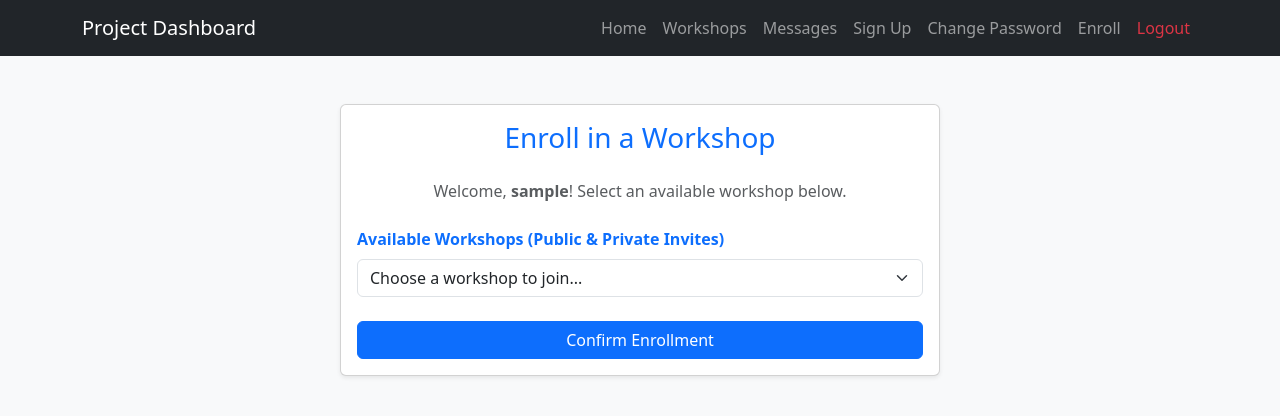
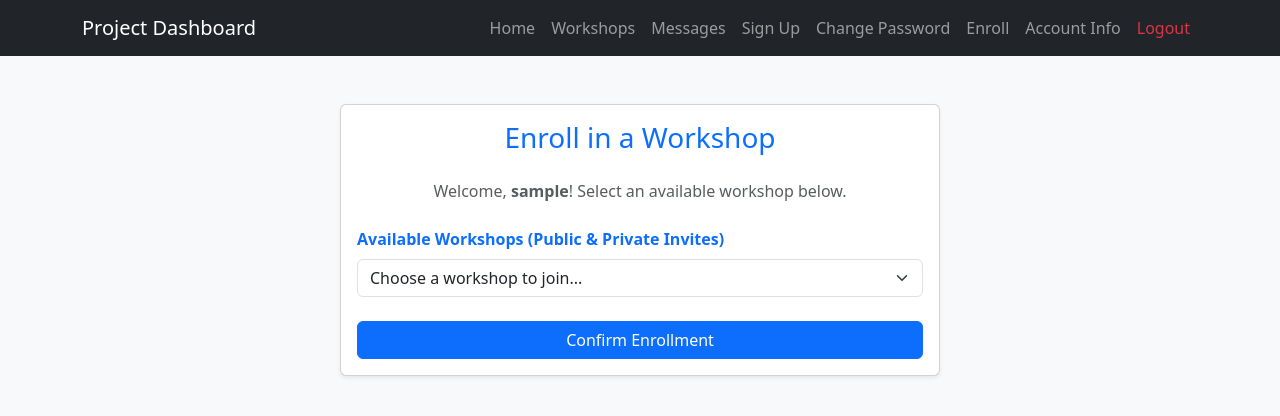
Before and after one commit to krispepper/530_2026_09_workshop, a Flask app: page /enroll in a window 1280 px wide. Shown: the top 416 px of the page. Run offline with Flask 3, Linux system fonts and the light colour scheme; the visitor is signed in with stand-in values (Sample User, id 1); data that the repository does not hold is empty; parts of the project's set-up code (start-up, migrations or seed data) failed here and were passed over.

Commit message:
added account page to navbar

```diff
--- a/templates/navbar.html
+++ b/templates/navbar.html
@@ -10,6 +10,8 @@
             <a class="nav-link" href="/register">Sign Up</a>
             <a class="nav-link" href="/change-password">Change Password</a>
             <a class="nav-link" href="/enroll">Enroll</a>
+            <!--TS-S2-->
+            <a class="nav-link" href="/account">Account Info</a>
             <a class="nav-link text-danger" href="/logout">Logout</a>
         </div>
     </div>
```
